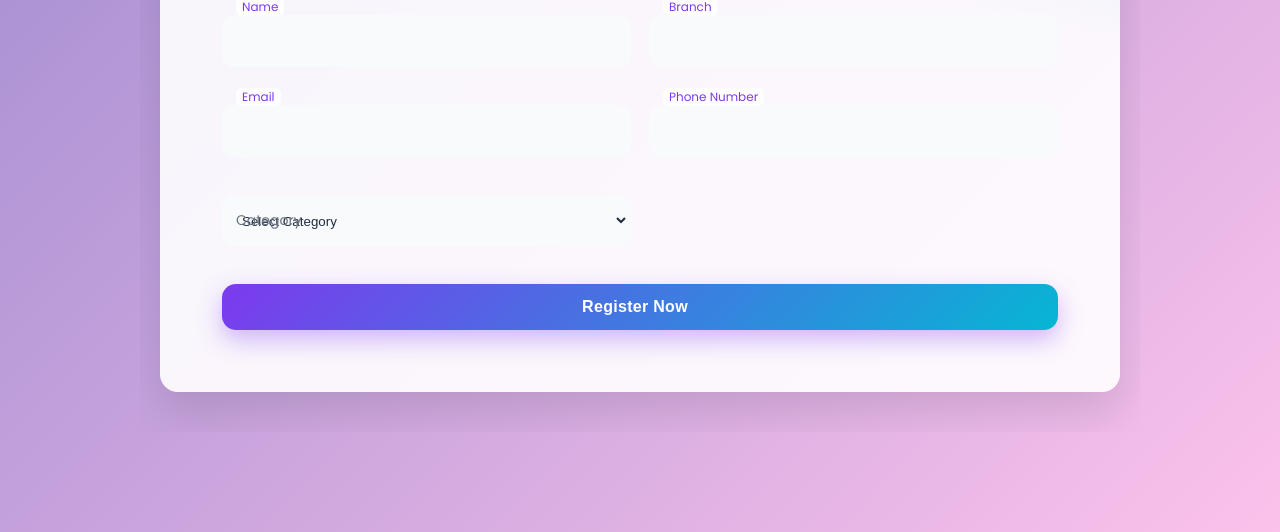
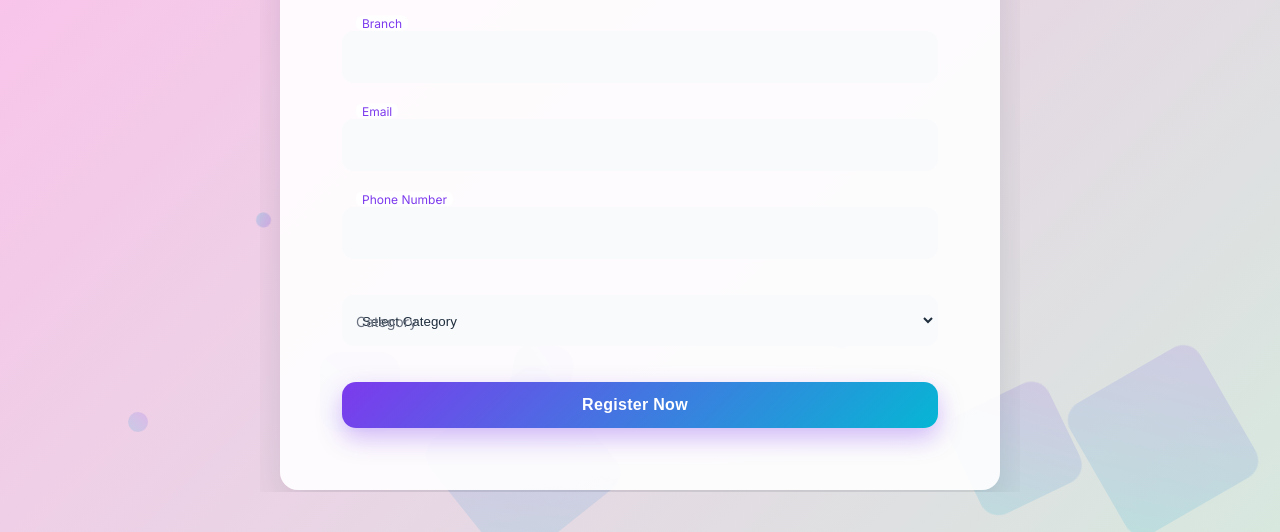
Before and after one commit to rohitkbd09-droid/college_event_management, a website: page registration.html in a window 1280 px wide. Shown: the part 268-800 px from the top of the page. Drawn offline with Linux system fonts and the light colour scheme; no server answers.

Commit message:
feat(ui): switch registration form to vertical single-column layout; animated background retained

```diff
--- a/registration.html
+++ b/registration.html
@@ -4,7 +4,7 @@
     <meta charset="UTF-8">
     <meta name="viewport" content="width=device-width, initial-scale=1.0">
     <title>Event Registration - College Fest</title>
-    <link href="https://fonts.googleapis.com/css2?family=Poppins:wght@400;600&display=swap" rel="stylesheet">
+    <link href="https://fonts.googleapis.com/css2?family=Inter:wght@400;600;700&family=Poppins:wght@400;600&display=swap" rel="stylesheet">
     <link rel="stylesheet" href="styles.css">
     <style>
         /* Modern colorful theme for registration page */
@@ -28,8 +28,10 @@
         }
 
         body {
-            font-family: 'Poppins', system-ui, -apple-system, Segoe UI, Roboto, 'Helvetica Neue', Arial, 'Noto Sans', 'Apple Color Emoji', 'Segoe UI Emoji';
-            background: linear-gradient(135deg, var(--bg1) 0%, var(--bg2) 100%);
+            font-family: 'Inter', 'Poppins', system-ui, -apple-system, Segoe UI, Roboto, 'Helvetica Neue', Arial, 'Noto Sans', 'Apple Color Emoji', 'Segoe UI Emoji';
+            background: linear-gradient(135deg, var(--bg1), var(--bg2), #c1ffd7);
+            background-size: 300% 300%;
+            animation: gradientShift 18s ease infinite;
             background-attachment: fixed;
             color: var(--text);
             margin: 0;
@@ -39,9 +41,15 @@
             justify-content: center;
         }
 
+        @keyframes gradientShift {
+            0% { background-position: 0% 50%; }
+            50% { background-position: 100% 50%; }
+            100% { background-position: 0% 50%; }
+        }
+
         .container {
             width: 100%;
-            max-width: 1000px;
+            max-width: 760px; /* narrower for vertical flow */
             padding: 40px 20px;
         }
 
@@ -60,6 +68,48 @@
             background: radial-gradient(1000px 400px at -10% -20%, rgba(124,58,237,0.12), transparent 60%),
                         radial-gradient(800px 320px at 120% 0%, rgba(6,182,212,0.12), transparent 60%);
             pointer-events: none;
+        }
+
+        /* Floating decorative circles in the background */
+        .circles {
+            position: fixed;
+            top: 0;
+            left: 0;
+            width: 100%;
+            height: 100%;
+            overflow: hidden;
+            z-index: -1;
+            pointer-events: none;
+        }
+
+        .circles li {
+            position: absolute;
+            display: block;
+            list-style: none;
+            width: 20px;
+            height: 20px;
+            background: linear-gradient(135deg, rgba(124,58,237,0.45), rgba(6,182,212,0.45));
+            animation: floatUp 25s linear infinite;
+            bottom: -150px;
+            border-radius: 20px;
+            filter: blur(0.2px);
+        }
+
+        .circles li:nth-child(1){ left: 25%; width: 80px; height: 80px; animation-duration: 20s; animation-delay: 0s; }
+        .circles li:nth-child(2){ left: 10%; width: 20px; height: 20px; animation-duration: 12s; animation-delay: 2s; }
+        .circles li:nth-child(3){ left: 70%; width: 20px; height: 20px; animation-duration: 20s; animation-delay: 3s; }
+        .circles li:nth-child(4){ left: 40%; width: 60px; height: 60px; animation-duration: 18s; animation-delay: 0s; }
+        .circles li:nth-child(5){ left: 65%; width: 20px; height: 20px; animation-duration: 12s; animation-delay: 1s; }
+        .circles li:nth-child(6){ left: 75%; width: 110px; height: 110px; animation-duration: 28s; animation-delay: 0s; }
+        .circles li:nth-child(7){ left: 35%; width: 150px; height: 150px; animation-duration: 35s; animation-delay: 0s; }
+        .circles li:nth-child(8){ left: 50%; width: 25px; height: 25px; animation-duration: 45s; animation-delay: 0s; }
+        .circles li:nth-child(9){ left: 20%; width: 15px; height: 15px; animation-duration: 11s; animation-delay: 0s; }
+        .circles li:nth-child(10){ left: 85%; width: 150px; height: 150px; animation-duration: 30s; animation-delay: 0s; }
+
+        @keyframes floatUp {
+            0% { transform: translateY(0) rotate(0deg); opacity: 0.2; }
+            50% { opacity: 0.5; }
+            100% { transform: translateY(-1000px) rotate(360deg); opacity: 0; }
         }
 
         .form-header {
@@ -82,15 +132,13 @@
         form {
             padding: 0 32px 32px 32px;
             display: grid;
-            grid-template-columns: repeat(2, minmax(0, 1fr));
-            gap: 18px 18px;
+            grid-template-columns: 1fr; /* vertical layout */
+            gap: 16px;
         }
 
-        /* Make layout responsive */
-        @media (max-width: 720px) {
-            form {
-                grid-template-columns: 1fr;
-            }
+        /* Keep typography responsive if needed */
+        @media (max-width: 480px) {
+            .container { max-width: 100%; padding: 24px 14px; }
         }
 
         .form-group {
@@ -323,6 +371,20 @@
             <p>Thank you for registering for College Fest!</p>
         </div>
     </div>
+
+    <!-- Floating background decoration -->
+    <ul class="circles">
+        <li></li>
+        <li></li>
+        <li></li>
+        <li></li>
+        <li></li>
+        <li></li>
+        <li></li>
+        <li></li>
+        <li></li>
+        <li></li>
+    </ul>
 
     <div class="container">
         <div class="registration-form">
```
